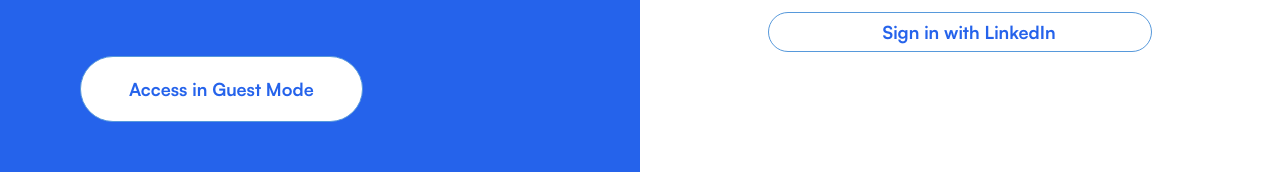
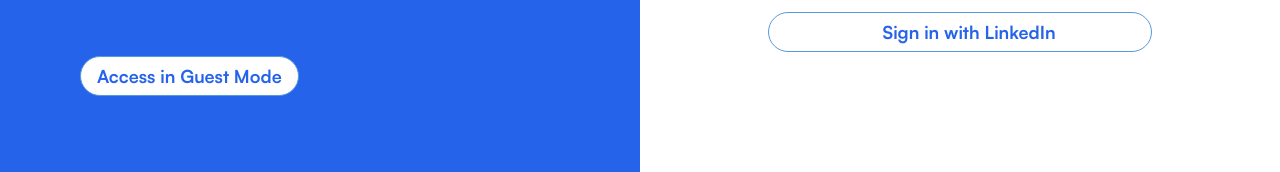
Before and after one commit to BryanEnid/demo-1, a React (Vite) app: page / in a window 1280 px wide. Shown: the part 469-641 px from the top of the page. Built offline with nearby package versions, Linux system fonts and the light colour scheme; no server answers; some icons are missing.

Commit message:
fix some screen sizes

```diff
--- a/index.html
+++ b/index.html
@@ -8,6 +8,7 @@
     <meta name="viewport" content="width=device-width, initial-scale=1.0" />
     <meta name="apple-mobile-web-app-capable" content="yes" />
     <meta name="theme-color" content="#ffffff" />
+    <meta name="viewport" content="width=device-width, initial-scale=1, maximum-scale=1">
 
     <title>Observe</title>
 
--- a/package.json
+++ b/package.json
@@ -69,7 +69,7 @@
 		"recharts": "^2.8.0",
 		"sortablejs": "^1.15.0",
 		"tailwind-merge": "^1.14.0",
-		"tailwindcss": "^3.3.3",
+		"tailwindcss": "^3.4.1",
 		"tailwindcss-animate": "^1.0.7",
 		"vite-plugin-qrcode": "^0.2.2",
 		"webrtc-adapter": "^8.2.3",
--- a/src/chadcn/Button.jsx
+++ b/src/chadcn/Button.jsx
@@ -18,7 +18,11 @@ const buttonVariants = cva(
 				link: 'text-primary underline-offset-4 hover:underline'
 			},
 			size: {
-				default: 'h-10 px-4 py-2',
+				default: `
+				xl:h-10 xl:px-4 xl:py-2
+
+				md:py-4 md:px-3 md:h-5
+				`,
 				sm: 'h-9 rounded-md px-3',
 				lg: 'h-11 rounded-md px-8',
 				icon: 'h-10 w-10'
@@ -102,7 +106,7 @@ function Button({
 	const Comp = asChild ? Slot : 'button';
 
 	return (
-		<Comp className={cn(buttonVariants({ variant, size }), className)} {...props}>
+		<Comp className={cn(buttonVariants({ variant, size }), 'flex flex-col items-center', className)} {...props}>
 			<div className="flex gap-3 justify-between items-center">
 				{(iconBegin || iconEnd) && <Typography variant="large">{iconBegin}</Typography>}
 				<Typography variant="small">{children}</Typography>
--- a/src/components/NavBar.jsx
+++ b/src/components/NavBar.jsx
@@ -39,8 +39,9 @@ export function NavBar({ createBucket }) {
 
 	return (
 		<>
-			<div className="h-20 w-full" />
-			<nav className="flex fixed z-10 top-0 left-[96px] right-0 flex-row h-20 items-center justify-end p-8 gap-8 text-gray-600 bg-white">
+			<div className="h-20 w-full xl:h-24" />
+			{/* <nav className="xl:h-20 xl:p-8 flex fixed z-10 top-0 left-[96px] right-0 flex-row  items-center justify-end  gap-8 text-gray-600  bg-red-500"> */}
+			<nav className="flex fixed z-10 top-0 left-0 right-0 flex-row items-center justify-end p-3 gap-2 text-gray-600 bg-white">
 				{/* <button>Career portal</button> */}
 				{/* <button>Explore companies</button> */}
 				{/* <button>Observatory</button> */}
@@ -49,7 +50,11 @@ export function NavBar({ createBucket }) {
 				{user && (
 					<DropdownMenu>
 						<DropdownMenuTrigger>
-							<Button iconBegin={<Icon icon="majesticons:video-line" className="pr-1 text-3xl" />}>Create</Button>
+							<Button iconBegin={<Icon icon="majesticons:video-line" className="pr-1 text-2xl" />}>
+								<Typography variant="p" className="text-md">
+									Create
+								</Typography>
+							</Button>
 						</DropdownMenuTrigger>
 
 						<DropdownMenuContent className="w-56">
--- a/src/components/SideBar.jsx
+++ b/src/components/SideBar.jsx
@@ -13,7 +13,7 @@ export function SideBar() {
 	const { user, isLoading } = useAuthenticationProviders();
 
 	return (
-		<aside className="z-10 inline-flex items-center flex-col h-screen p-4 text-gray-400 fixed top-0 left-0 border-r-[1px] bg-white shadow-md">
+		<aside className="z-20 inline-flex items-center flex-col h-screen p-4 text-gray-400 fixed top-0 left-0 border-r-[1px] bg-white shadow-md">
 			<button onClick={() => navigate('/')}>
 				<ObserveIcon size={45} rounded />
 			</button>
--- a/src/screens/profile/buckets/BucketItem.jsx
+++ b/src/screens/profile/buckets/BucketItem.jsx
@@ -83,9 +83,9 @@ export const BucketItem = ({
 			<div ref={wrapperElRef} className="flex flex-col items-center relative" onContextMenu={openContextMenu}>
 				<button
 					onClick={onClick ? () => onClick(data) : handleOpenPreview}
-					className={`${width} transition ease-in-out hover:scale-110`}
+					className={`${width} transition ease-in-out hover:scale-105`}
 				>
-					<div className="flex object-cover aspect-square shadow drop-shadow-xl p-1 bg-white rounded-full transition ease-in-out hover:shadow-md hover:shadow-primary justify-center items-center">
+					<div className="flex object-cover aspect-square shadow drop-shadow-xl rounded-full transition ease-in-out hover:shadow-md hover:shadow-primary justify-center items-center">
 						{preview && !isYouTubeUrl(preview) && (
 							<video
 								type="video/mp4"
@@ -93,12 +93,11 @@ export const BucketItem = ({
 								muted
 								loop
 								src={handleSrc(preview)}
-								//
 								className="object-cover aspect-square rounded-full w-full h-full"
 							/>
 						)}
 
-						{handleSrc(preview) && (
+						{handleSrc(preview) && isYouTubeUrl(preview) && (
 							<img src={handleSrc(preview)} className="aspect-video object-cover rounded-full w-full h-full" />
 						)}
 
--- a/src/screens/profile/buckets/index.jsx
+++ b/src/screens/profile/buckets/index.jsx
@@ -265,7 +265,7 @@ export function Buckets() {
 								onChange={setNewCategoryValue}
 								onSubmit={submitEditTmpCategory}
 							/>
-							<div className="grid grid-cols-5 gap-16">
+							<div className="grid gap-16 grid-cols-3">
 								{isUserProfile && (
 									<motion.div
 										initial={{ opacity: 0, y: -20 }}
@@ -299,7 +299,8 @@ export function Buckets() {
 							onChange={setNewCategoryValue}
 							onSubmit={submitEditCategory}
 						/>
-						<div className="grid grid-cols-5 gap-16">
+						{/* <div className="grid gap-16 grid-cols-3 lg:grid-cols-4 xl:grid-cols-4 2xl:grid-cols-5"> */}
+						<div className="grid gap-16 grid-cols-3 xl:grid-cols-4 2xl:grid-cols-5">
 							{groupedBucket[category].map((bucket, index) => (
 								<motion.div
 									key={bucket.id}
--- a/src/screens/profile/experience/History.jsx
+++ b/src/screens/profile/experience/History.jsx
@@ -388,16 +388,26 @@ export const History = ({ title, data }) => {
 					)}
 				</div>
 
-				<div className="flex flex-col gap-5">
+				<div className="flex flex-col items-center ">
+					<div className="flex flex-col gap-3 w-full max-w-[700px]">
 						{history.map((props, index) => {
-						const { title, company, companyLogoUrl, bgColor, textColor, startDate, endDate, currentCompany, bucketId } =
-							props;
+							const {
+								title,
+								company,
+								companyLogoUrl,
+								bgColor,
+								textColor,
+								startDate,
+								endDate,
+								currentCompany,
+								bucketId
+							} = props;
 							const bucket = buckets?.find(({ id }) => id === bucketId);
 							const previewSrc = bucket?.videos?.[0]?.videoUrl;
 
 							return (
 								<div key={index} onClick={() => handleEditHistoryItem({ ...props, bucket })}>
-								<Card className={`grid grid-cols-5 py-5 `} style={{ background: bgColor, color: textColor }}>
+									<Card className={`grid grid-cols-5 py-2`} style={{ background: bgColor, color: textColor }}>
 										<CardHeader className="flex justify-center items-center">
 											<img src={companyLogoUrl} className="aspect-square object-contain w-20" />
 										</CardHeader>
@@ -422,11 +432,11 @@ export const History = ({ title, data }) => {
 											<div className="flex justify-center items-center p-0">
 												{/* {JSON.stringify(buckets?.find(({ id }) => id === bucketId)?.name, null, 2)} */}
 												{/* aspect-square object-cover rounded-2xl */}
-											<div className="px-7">
+												<div className="px-3">
 													<div className="relative rounded-2xl overflow-hidden">
 														{isYouTubeUrl(previewSrc) ? (
 															<img
-															className="aspect-square object-cover h-full rounded-2xl"
+																className="aspect-square object-cover w-full rounded-2xl"
 																src={handleSrc(previewSrc, bucket)}
 															/>
 														) : (
@@ -456,8 +466,8 @@ export const History = ({ title, data }) => {
 
 						{!history.length && isUserProfile && (
 							<div className="rounded-xl p-10 border-dashed border-2 border-primary flex flex-col text-center text-slate-500">
-							Customize your profile by listing the talents and expertise that define you. A modal will pop up, allowing
-							you to effortlessly manage and showcase your skills. Let your strengths shine!
+								Customize your profile by listing the talents and expertise that define you. A modal will pop up,
+								allowing you to effortlessly manage and showcase your skills. Let your strengths shine!
 								<Button variant="link" onClick={() => setShow(true)}>
 									🌟 Click on this link to add your skills.
 								</Button>
@@ -465,6 +475,7 @@ export const History = ({ title, data }) => {
 						)}
 					</div>
 				</div>
+			</div>
 		</>
 	);
 };
--- a/src/screens/profile/index.jsx
+++ b/src/screens/profile/index.jsx
@@ -185,9 +185,12 @@ export function Profile() {
 							<div className="container">
 								<div>
 									{/* Header */}
-									<div className="flex flex-col items-center gap-8">
-										<img src={profile?.photoURL} className="rounded-full object-cover aspect-square w-48" />
-										<Typography variant="h2">{profile?.name}</Typography>
+									<div className="flex flex-col items-center gap-3">
+										{/* <img src={profile?.photoURL} className="rounded-full object-cover aspect-square xl:w-48 md:w-32" /> */}
+										<img src={profile?.photoURL} className="rounded-full object-cover aspect-square w-36 2xl:w-48" />
+										<Typography variant="h3" className="mt-6">
+											{profile?.name}
+										</Typography>
 										<Typography variant="blockquote" className="border-0">
 											“If you want to find the secrets of the universe, think in terms of energy, frequency and
 											vibration.”
--- a/tailwind.config.js
+++ b/tailwind.config.js
@@ -5,11 +5,25 @@ module.exports = {
 	darkMode: ['class'],
 	content: ['./src/**/*.{js,ts,jsx,tsx}'],
 	theme: {
+		screens: {
+			sm: '640px',
+			md: '768px',
+			lg: '1024px',
+			xl: '1280px',
+			'2xl': '1536px'
+		},
+
 		container: {
 			center: true,
-			padding: '2rem',
+			// padding: '2rem',
 			screens: {
-				'2xl': '1200px'
+				// sm: '440px',
+				// md: '600px',
+				lg: '768px',
+				xl: '800px',
+				'2xl': '860px',
+				'3xl': '1100px'
+				// '3xl': '1100px'
 			}
 		},
 		extend: {
```
Also changed, not shown: 1 other file (tests, documents, lock files or other folders). Lines whose indentation alone changed are shown as unchanged.
